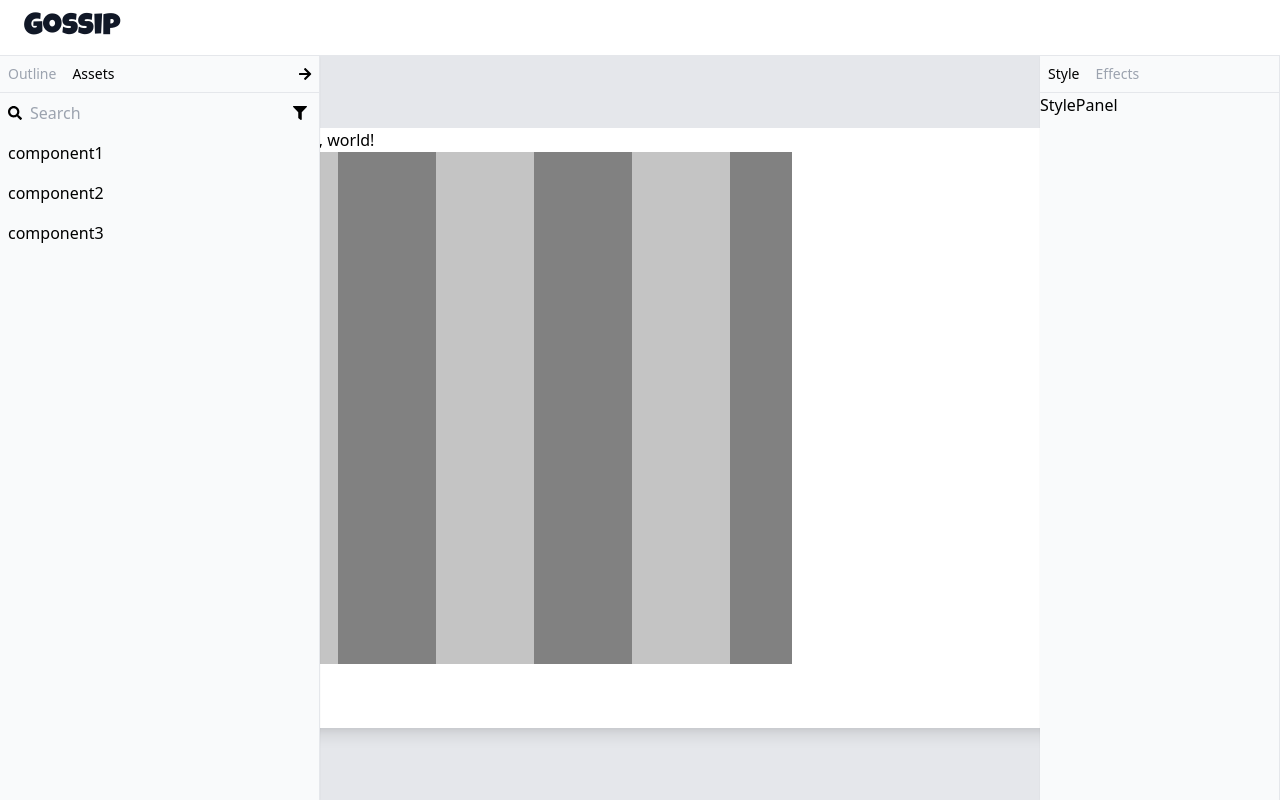
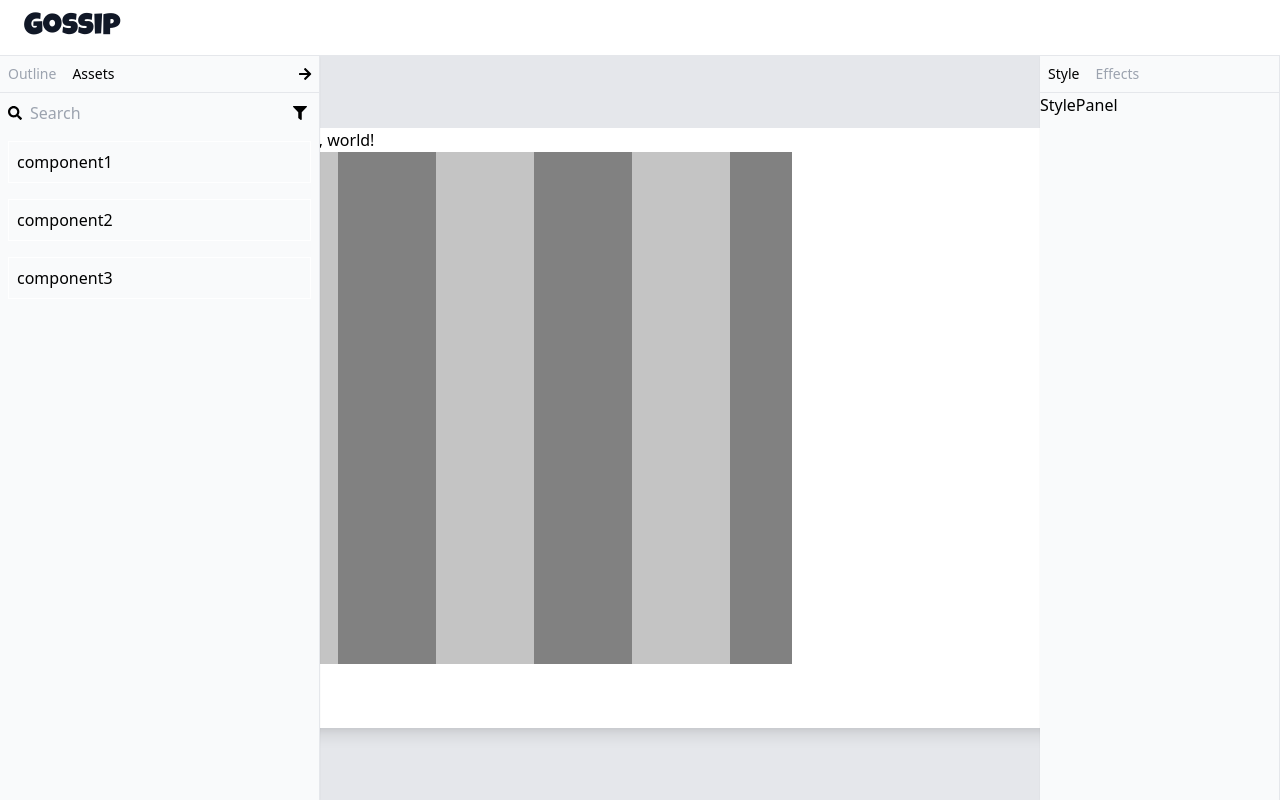
Before and after one commit to gossip-ink/gossip, a React app: page /editor in a window 1280 px wide. Both pictures are taken after a click on the item "Assets". Built offline with nearby package versions, Linux system fonts and the light colour scheme.

Commit message:
feat(EditorPage): add Blocks and AssetBlock

```diff
--- /dev/null
+++ b/src/pages/editor/components/AssetBlock.tsx
@@ -0,0 +1,10 @@
+import React from "react";
+import Block, { BlockProps } from "./Block";
+
+const AssetBlock: React.FC<AssetBlockProps> = ({ children, ...restProps }) => {
+  return <Block {...restProps}>{children}</Block>;
+};
+
+export interface AssetBlockProps extends BlockProps {}
+
+export default AssetBlock;
--- /dev/null
+++ b/src/pages/editor/components/Block.tsx
@@ -0,0 +1,25 @@
+import React from "react";
+import classNames from "classnames";
+
+const Block: React.FC<BlockProps> = ({ selected = false, className, children, ...restProps }) => {
+  const classes = classNames(className, "h-full w-full border p-2", {
+    "border-white": !selected,
+    "border-blue-400": selected,
+  });
+
+  return (
+    <div className={classes} {...restProps}>
+      {children}
+    </div>
+  );
+};
+
+export interface BlockProps {
+  selected?: boolean;
+  className?: string;
+  style?: React.CSSProperties;
+  children?: React.ReactNode;
+  onClick?: () => void;
+}
+
+export default Block;
--- a/src/pages/editor/panels/AssetsPanel.tsx
+++ b/src/pages/editor/panels/AssetsPanel.tsx
@@ -4,6 +4,7 @@ import { nanoid } from "nanoid";
 import { TextNode, NodeType } from "../../../models/node";
 import Icon from "../../../components/Icon";
 import List from "../../../components/List";
+import AssetBlock from "../components/AssetBlock";
 
 const { ListItem } = List;
 
@@ -36,6 +37,7 @@ const AssetsPanel: React.FC<AssetsPanelProps> = (props) => {
     createAsset("component3"),
   ];
   const [components, setCmponents] = useState(sampleData);
+  const [selectedIndex, setSelectedIndex] = useState(-1);
 
   function onMove(dragIndex: number, hoverIndex: number) {
     const dragComponent = components[dragIndex];
@@ -55,9 +57,11 @@ const AssetsPanel: React.FC<AssetsPanelProps> = (props) => {
         <Icon icon="filter" className="m-1" />
       </Search>
       <List draggable={true} onMove={onMove}>
-        {components.map((d) => (
+        {components.map((d, index) => (
           <ListItem key={d.id} className="p-2">
-            {d.text}
+            <AssetBlock selected={selectedIndex === index} onClick={() => setSelectedIndex(index)}>
+              {d.text}
+            </AssetBlock>
           </ListItem>
         ))}
       </List>
```
